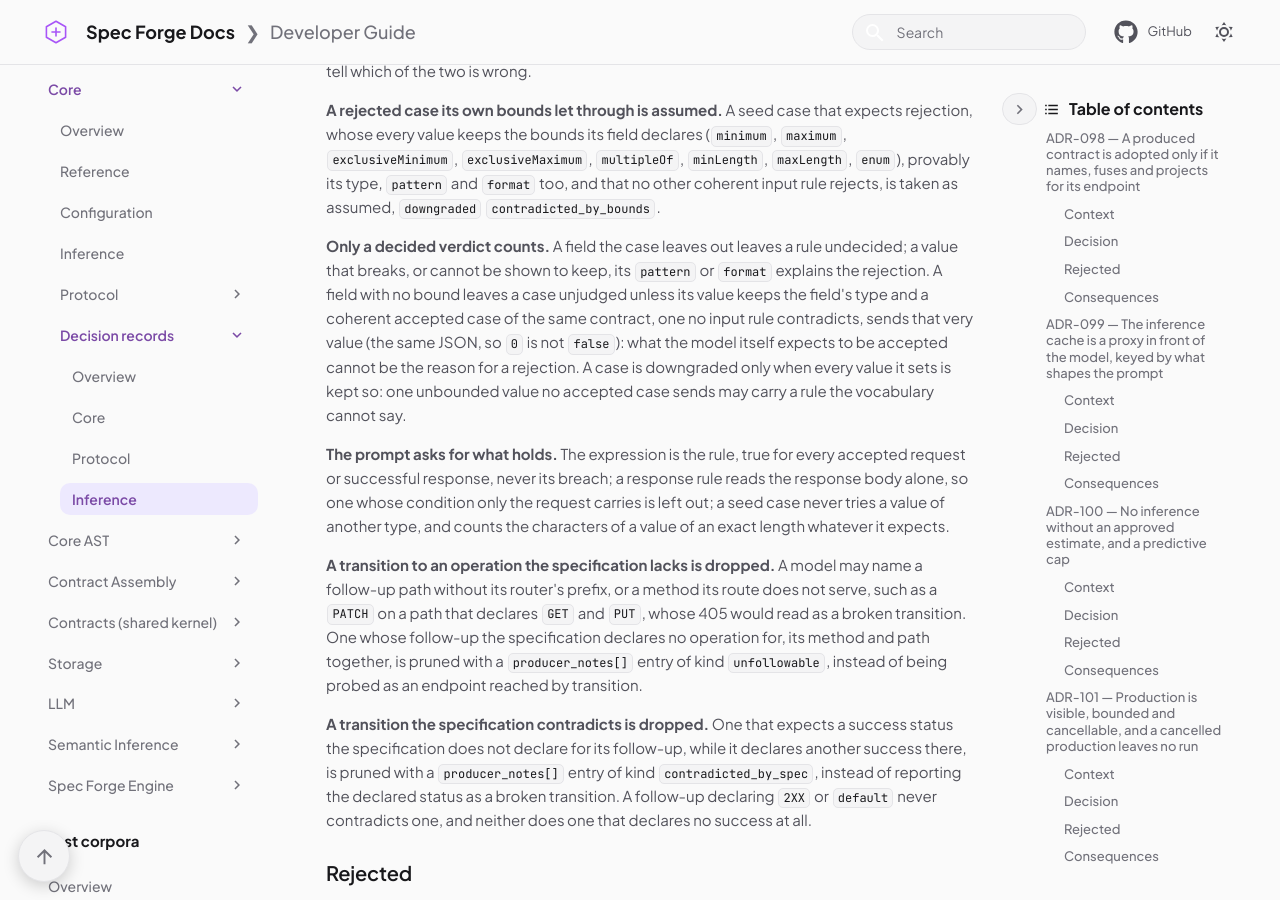
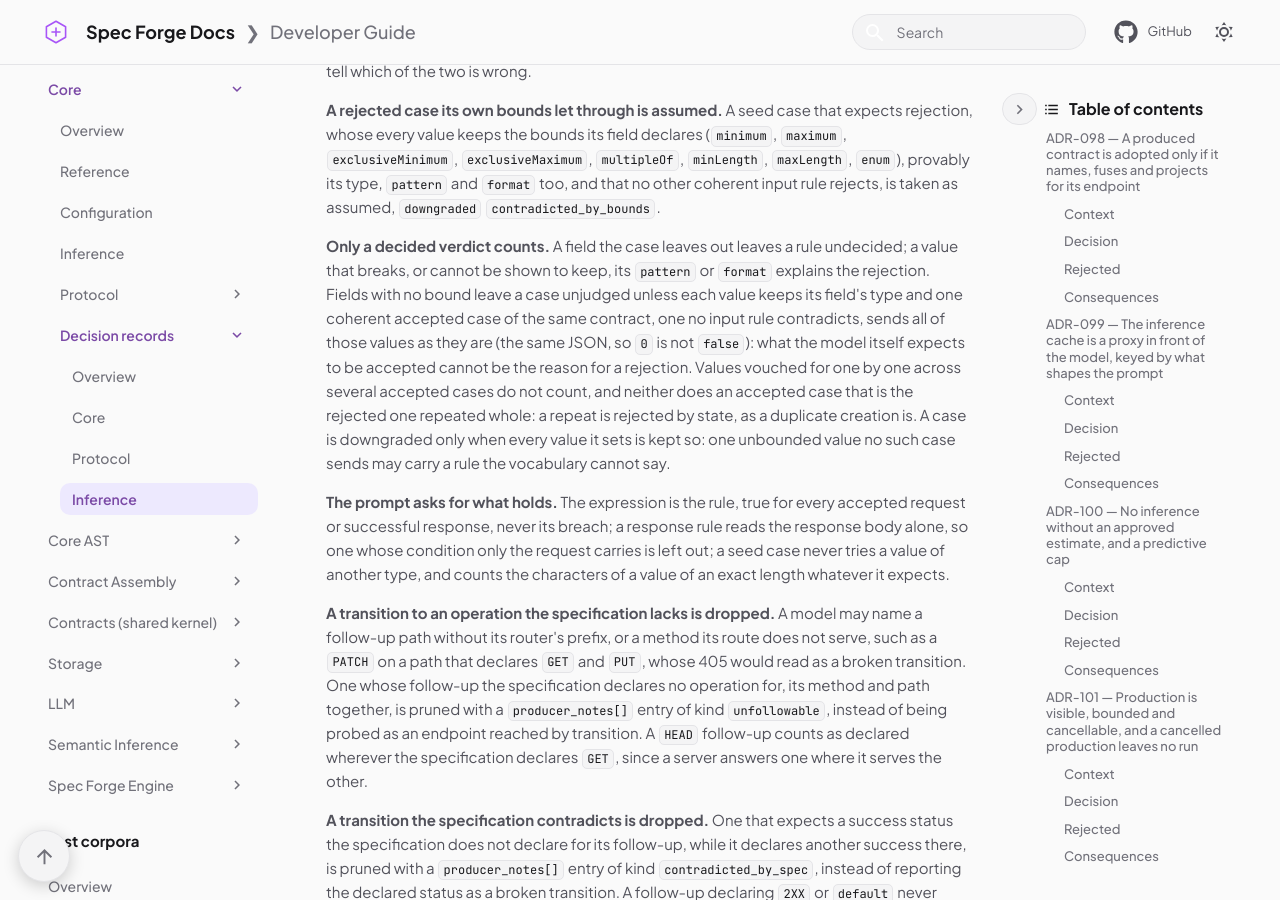
Before and after one commit to Spec-Forge-Testing/specforge-docs, an MkDocs documentation site: the page built from docs/modules/core/adr/inference.md, in a window 1280 px wide and 900 px high, scrolled down 8634 px. Built offline with MkDocs 1.6.1 and Material for MkDocs 9.7.7, drawn with Linux system fonts in a browser that asks for light colours; comment, search, counter and statistics services are not loaded.

Commit message:
docs(core,engine): one accepted seed vouches for a rejected seed's unbounded values, HEAD follows GET, and the pattern automaton is bounded

```diff
--- a/docs/modules/core/adr/inference.md
+++ b/docs/modules/core/adr/inference.md
@@ -366,13 +366,15 @@ and that no other coherent input rule rejects, is taken as assumed, `downgraded`
 
 **Only a decided verdict counts.** A field the case leaves out leaves a rule
 undecided; a value that breaks, or cannot be shown to keep, its `pattern` or
-`format` explains the rejection. A field with no bound leaves a case unjudged
-unless its value keeps the field's type and a coherent accepted case of the same
-contract, one no input rule contradicts, sends that very value (the same JSON,
-so `0` is not `false`): what the model itself expects to be accepted cannot be
-the reason for a rejection. A case is downgraded only when every value it sets
-is kept so: one unbounded value no accepted case sends may carry a rule the
-vocabulary cannot say.
+`format` explains the rejection. Fields with no bound leave a case unjudged
+unless each value keeps its field's type and one coherent accepted case of the
+same contract, one no input rule contradicts, sends all of those values as they
+are (the same JSON, so `0` is not `false`): what the model itself expects to be
+accepted cannot be the reason for a rejection. Values vouched for one by one
+across several accepted cases do not count, and neither does an accepted case
+that is the rejected one repeated whole: a repeat is rejected by state, as a duplicate
+creation is. A case is downgraded only when every value it sets is kept so: one
+unbounded value no such case sends may carry a rule the vocabulary cannot say.
 
 **The prompt asks for what holds.** The expression is the rule, true for every
 accepted request or successful response, never its breach; a response rule
@@ -386,7 +388,9 @@ not serve, such as a `PATCH` on a path that declares `GET` and `PUT`, whose 405
 would read as a broken transition. One whose follow-up the specification
 declares no operation for, its method and path together, is pruned with a
 `producer_notes[]` entry of kind `unfollowable`, instead of being probed as an
-endpoint reached by transition.
+endpoint reached by transition. A `HEAD` follow-up counts as declared wherever
+the specification declares `GET`, since a server answers one where it serves
+the other.
 
 **A transition the specification contradicts is dropped.** One that expects a
 success status the specification does not declare for its follow-up, while it
```
Also changed, not shown: docs/modules/core/protocol/handshake.md (+6 -4 lines), docs/modules/specforge-engine/adr/findings.md (+12 -4 lines), docs/modules/specforge-engine/architecture.md (+1 -0 lines), docs/modules/specforge-engine/provable-violation.md (+5 -3 lines).
